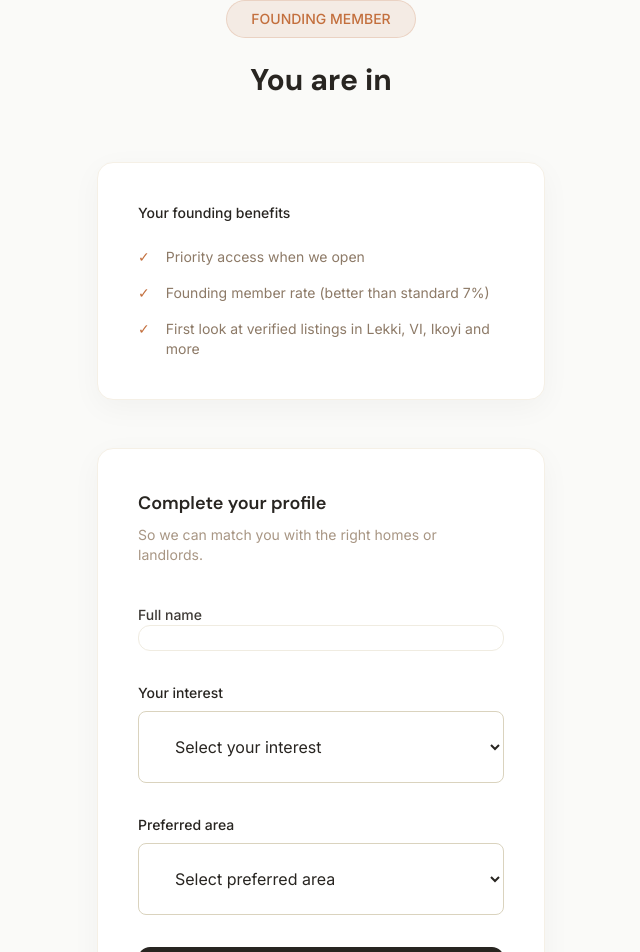
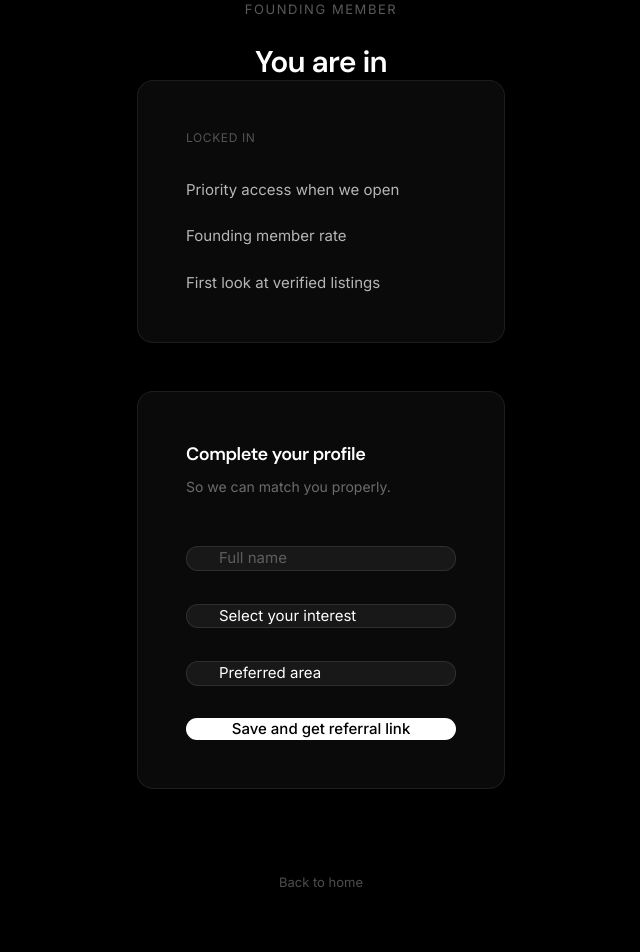
Before and after one commit to FADAREC/ShelterPoint-NG, a Next.js app: page /welcome in a window 1280 px wide. Shown: the top 952 px of the page, without its empty margins (319-959 px from the left). After the commit the page ends 893 px from the top, so only its background shows below. Built offline with nearby package versions, Linux system fonts and the light colour scheme.

Commit message:
design: welcome page matching Apple-premium black aesthetic

```diff
--- a/app/welcome/page.tsx
+++ b/app/welcome/page.tsx
@@ -2,21 +2,17 @@
 
 import { useState, useEffect, Suspense } from 'react';
 import { useSearchParams } from 'next/navigation';
-import Button from '@/components/ui/Button';
-import Input from '@/components/ui/Input';
-import Select from '@/components/ui/Select';
-import Card from '@/components/ui/Card';
 import type { FormErrors } from '@/lib/types';
 
 const ROLE_OPTIONS = [
   { value: '', label: 'Select your interest' },
-  { value: 'seeker', label: 'Find a home (Tenant)' },
-  { value: 'owner', label: 'List property (Landlord)' },
+  { value: 'seeker', label: 'Find a home' },
+  { value: 'owner', label: 'List property' },
   { value: 'both', label: 'Both' },
 ];
 
 const AREA_OPTIONS = [
-  { value: '', label: 'Select preferred area' },
+  { value: '', label: 'Preferred area' },
   { value: 'lekki', label: 'Lekki' },
   { value: 'vi', label: 'Victoria Island' },
   { value: 'ikoyi', label: 'Ikoyi' },
@@ -58,9 +54,10 @@ function WelcomeContent() {
     }
   }, [searchParams]);
 
-  const shareUrl = typeof window !== 'undefined' && referralCode
-    ? `${window.location.origin}/?ref=${referralCode}`
-    : '';
+  const shareUrl =
+    typeof window !== 'undefined' && referralCode
+      ? `${window.location.origin}/?ref=${referralCode}`
+      : '';
 
   const handleCopy = async () => {
     if (!shareUrl) return;
@@ -69,7 +66,7 @@ function WelcomeContent() {
       setCopied(true);
       setTimeout(() => setCopied(false), 2000);
     } catch {
-      // fallback
+      // ignore
     }
   };
 
@@ -80,17 +77,17 @@ function WelcomeContent() {
     setErrors({});
 
     if (!name || name.length < 2) {
-      setErrors({ name: 'Please enter your name' });
+      setErrors({ name: 'Enter your name' });
       setIsSubmitting(false);
       return;
     }
     if (!role) {
-      setErrors({ role: 'Please select your interest' });
+      setErrors({ role: 'Select your interest' });
       setIsSubmitting(false);
       return;
     }
     if (!area) {
-      setErrors({ area: 'Please select an area' });
+      setErrors({ area: 'Select an area' });
       setIsSubmitting(false);
       return;
     }
@@ -99,12 +96,7 @@ function WelcomeContent() {
       const response = await fetch('/api/waitlist', {
         method: 'POST',
         headers: { 'Content-Type': 'application/json' },
-        body: JSON.stringify({
-          email,
-          name,
-          role,
-          area,
-        }),
+        body: JSON.stringify({ email, name, role, area }),
       });
 
       const data = await response.json();
@@ -117,147 +109,152 @@ function WelcomeContent() {
       setProfileDone(true);
       if (data.referralCode) setReferralCode(data.referralCode);
     } catch {
-      setServerError('Network error. Please try again.');
+      setServerError('Network error. Try again.');
     } finally {
       setIsSubmitting(false);
     }
   };
 
   return (
-    <main className="min-h-screen bg-neutral-50">
-      <div className="max-w-lg mx-auto px-4 py-12 sm:py-16">
-        <div className="text-center mb-8 space-y-3">
-          <div className="inline-flex items-center gap-2 bg-brand-primary/10 border border-brand-primary/20 px-3 py-1 rounded-full">
-            <span className="text-sm font-medium text-brand-primary">FOUNDING MEMBER</span>
-          </div>
-          <h1 className="text-2xl sm:text-3xl font-bold text-neutral-900">
+    <main className="min-h-screen bg-black">
+      <div className="max-w-md mx-auto px-5 py-16 sm:py-24">
+        <div className="text-center mb-12 space-y-3">
+          <p className="text-[13px] tracking-[0.12em] uppercase text-white/35">
+            Founding member
+          </p>
+          <h1 className="text-3xl font-semibold text-white tracking-tight">
             You are in
           </h1>
           {spotNumber && (
-            <p className="text-lg text-neutral-700">
-              Spot <span className="font-semibold text-brand-primary">#{spotNumber}</span> of 500
+            <p className="text-[15px] text-white/45">
+              Spot #{spotNumber} of 500
             </p>
           )}
         </div>
 
-        {/* What they locked */}
-        <Card variant="elevated" className="p-5 mb-6">
-          <p className="text-sm font-medium text-neutral-900 mb-3">Your founding benefits</p>
-          <ul className="space-y-2 text-sm text-neutral-700">
-            <li className="flex gap-2">
-              <span className="text-brand-primary">✓</span>
-              Priority access when we open
-            </li>
-            <li className="flex gap-2">
-              <span className="text-brand-primary">✓</span>
-              Founding member rate (better than standard 7%)
-            </li>
-            <li className="flex gap-2">
-              <span className="text-brand-primary">✓</span>
-              First look at verified listings in Lekki, VI, Ikoyi and more
-            </li>
+        <div className="rounded-2xl border border-white/[0.08] bg-white/[0.04] p-6 mb-6">
+          <p className="text-[12px] tracking-wider uppercase text-white/30 mb-4">
+            Locked in
+          </p>
+          <ul className="space-y-3 text-[15px] text-white/70">
+            <li>Priority access when we open</li>
+            <li>Founding member rate</li>
+            <li>First look at verified listings</li>
           </ul>
-        </Card>
+        </div>
 
-        {/* Profile form */}
         {!profileDone ? (
-          <Card variant="elevated" className="p-5 mb-6">
-            <h2 className="text-lg font-semibold text-neutral-900 mb-1">
+          <div className="rounded-2xl border border-white/[0.08] bg-white/[0.04] p-6 mb-6">
+            <h2 className="text-lg font-semibold text-white tracking-tight mb-1">
               Complete your profile
             </h2>
-            <p className="text-sm text-neutral-600 mb-5">
-              So we can match you with the right homes or landlords.
+            <p className="text-[14px] text-white/40 mb-6">
+              So we can match you properly.
             </p>
 
             {serverError && (
-              <div className="mb-4 p-3 bg-semantic-error-bg rounded-lg">
-                <p className="text-sm text-neutral-900">{serverError}</p>
-              </div>
+              <p className="mb-4 text-[13px] text-red-400">{serverError}</p>
             )}
 
             <form onSubmit={handleProfileSubmit} className="space-y-4">
-              <Input
-                label="Full name"
-                name="name"
-                value={name}
-                onChange={(e) => setName(e.target.value)}
-                error={errors.name}
+              <div>
+                <input
+                  type="text"
+                  placeholder="Full name"
+                  value={name}
+                  onChange={(e) => setName(e.target.value)}
+                  disabled={isSubmitting}
+                  className="w-full h-12 px-4 rounded-xl bg-white/[0.06] border border-white/[0.1] text-white text-[15px] placeholder:text-white/30 focus:outline-none focus:border-white/25"
+                />
+                {errors.name && (
+                  <p className="mt-1.5 text-[13px] text-red-400">{errors.name}</p>
+                )}
+              </div>
+
+              <div>
+                <select
+                  value={role}
+                  onChange={(e) => setRole(e.target.value)}
+                  disabled={isSubmitting}
+                  className="w-full h-12 px-4 rounded-xl bg-white/[0.06] border border-white/[0.1] text-white text-[15px] focus:outline-none focus:border-white/25 appearance-none"
+                >
+                  {ROLE_OPTIONS.map((o) => (
+                    <option key={o.value} value={o.value} className="bg-neutral-900">
+                      {o.label}
+                    </option>
+                  ))}
+                </select>
+                {errors.role && (
+                  <p className="mt-1.5 text-[13px] text-red-400">{errors.role}</p>
+                )}
+              </div>
+
+              <div>
+                <select
+                  value={area}
+                  onChange={(e) => setArea(e.target.value)}
+                  disabled={isSubmitting}
+                  className="w-full h-12 px-4 rounded-xl bg-white/[0.06] border border-white/[0.1] text-white text-[15px] focus:outline-none focus:border-white/25 appearance-none"
+                >
+                  {AREA_OPTIONS.map((o) => (
+                    <option key={o.value} value={o.value} className="bg-neutral-900">
+                      {o.label}
+                    </option>
+                  ))}
+                </select>
+                {errors.area && (
+                  <p className="mt-1.5 text-[13px] text-red-400">{errors.area}</p>
+                )}
+              </div>
+
+              <button
+                type="submit"
                 disabled={isSubmitting}
-                required
-              />
-              <Select
-                label="Your interest"
-                name="role"
-                value={role}
-                onChange={(e) => setRole(e.target.value)}
-                options={ROLE_OPTIONS}
-                error={errors.role}
-                disabled={isSubmitting}
-                required
-              />
-              <Select
-                label="Preferred area"
-                name="area"
-                value={area}
-                onChange={(e) => setArea(e.target.value)}
-                options={AREA_OPTIONS}
-                error={errors.area}
-                disabled={isSubmitting}
-                required
-              />
-              <Button
-                type="submit"
-                variant="primary"
-                size="lg"
-                className="w-full"
-                isLoading={isSubmitting}
+                className="w-full h-12 rounded-full bg-white text-black text-[15px] font-medium hover:bg-white/90 active:scale-[0.98] transition-all disabled:opacity-50"
               >
-                Save and get referral link
-              </Button>
+                {isSubmitting ? 'Saving...' : 'Save and get referral link'}
+              </button>
             </form>
-          </Card>
+          </div>
         ) : (
-          <Card variant="elevated" className="p-5 mb-6 text-center">
-            <p className="text-sm font-medium text-semantic-success mb-1">Profile saved</p>
-            <p className="text-sm text-neutral-600">We will use this to match you better.</p>
-          </Card>
+          <div className="rounded-2xl border border-white/[0.08] bg-white/[0.04] p-6 mb-6 text-center">
+            <p className="text-[15px] text-white/70">Profile saved</p>
+          </div>
         )}
 
-        {/* Referral section */}
         {referralCode && (
-          <Card variant="elevated" className="p-5">
-            <h2 className="text-lg font-semibold text-neutral-900 mb-1">
-              Earn free inspection credits
+          <div className="rounded-2xl border border-white/[0.08] bg-white/[0.04] p-6">
+            <h2 className="text-lg font-semibold text-white tracking-tight mb-1">
+              Earn inspection credits
             </h2>
-            <p className="text-sm text-neutral-600 mb-4">
-              Share your link. Every friend who joins gives you 1 free inspection credit when we launch.
+            <p className="text-[14px] text-white/40 mb-5">
+              Every friend who joins with your link gives you 1 free inspection credit.
             </p>
 
-            <div className="flex gap-2 mb-3">
+            <div className="flex gap-2">
               <input
                 type="text"
                 readOnly
                 value={shareUrl}
-                className="flex-1 rounded-lg border border-neutral-300 bg-neutral-50 px-3 py-2 text-sm text-neutral-800"
+                className="flex-1 h-11 px-4 rounded-xl bg-white/[0.06] border border-white/[0.1] text-white/70 text-[13px] focus:outline-none"
               />
-              <Button
+              <button
                 type="button"
-                variant="primary"
                 onClick={handleCopy}
-                className="shrink-0"
+                className="h-11 px-5 rounded-full bg-white text-black text-[13px] font-medium hover:bg-white/90 transition-colors shrink-0"
               >
                 {copied ? 'Copied' : 'Copy'}
-              </Button>
+              </button>
             </div>
 
-            <p className="text-xs text-neutral-500 text-center">
-              Share on WhatsApp, X, or LinkedIn. Premium access is limited.
+            <p className="mt-4 text-[12px] text-white/25 text-center">
+              Share on WhatsApp, X, or LinkedIn
             </p>
-          </Card>
+          </div>
         )}
 
-        <p className="mt-8 text-center text-sm text-neutral-500">
-          <a href="/" className="text-brand-primary hover:underline">
+        <p className="mt-10 text-center">
+          <a href="/" className="text-[13px] text-white/30 hover:text-white/50 transition-colors">
             Back to home
           </a>
         </p>
@@ -268,11 +265,13 @@ function WelcomeContent() {
 
 export default function WelcomePage() {
   return (
-    <Suspense fallback={
-      <div className="min-h-screen flex items-center justify-center bg-neutral-50">
-        <p className="text-neutral-600">Loading...</p>
-      </div>
-    }>
+    <Suspense
+      fallback={
+        <div className="min-h-screen flex items-center justify-center bg-black">
+          <p className="text-white/40 text-sm">Loading...</p>
+        </div>
+      }
+    >
       <WelcomeContent />
     </Suspense>
   );
```
